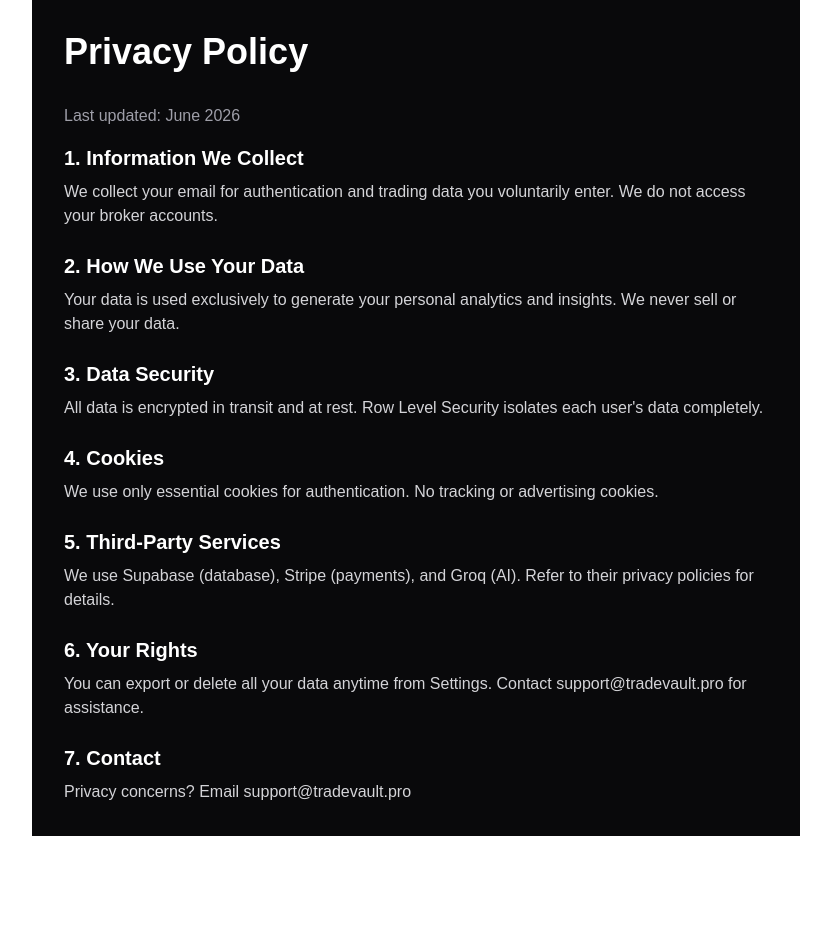
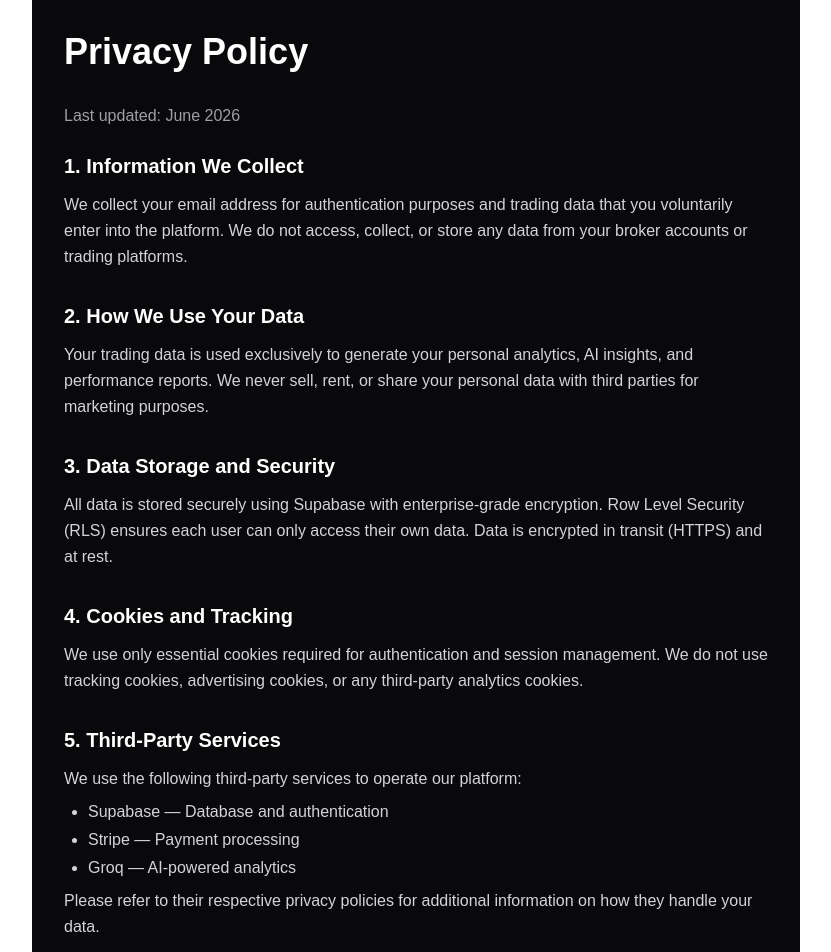
Before and after one commit to keeran30/Tradingjournal, a Next.js app: page /Privacy in a window 1280 px wide. Shown: the top 952 px of the page, without its empty margins (224-1055 px from the left). Before the commit the page ends 836 px from the top, so only its background shows below. Built offline with nearby package versions, Linux system fonts and the light colour scheme.

Commit message:
Fix privacy page and AI coach missing fields error

```diff
--- a/app/Privacy/page.tsx
+++ b/app/Privacy/page.tsx
@@ -2,35 +2,72 @@ export default function PrivacyPage() {
   return (
     <main className="min-h-screen bg-zinc-950 text-white p-8 max-w-3xl mx-auto">
       <h1 className="text-4xl font-bold mb-8">Privacy Policy</h1>
-      <p className="text-zinc-400 mb-4">Last updated: June 2026</p>
-      <div className="space-y-6 text-zinc-300">
+      <p className="text-zinc-400 mb-6">Last updated: June 2026</p>
+
+      <div className="space-y-8 text-zinc-300">
         <section>
-          <h2 className="text-xl font-bold text-white mb-2">1. Information We Collect</h2>
-          <p>We collect your email for authentication and trading data you voluntarily enter. We do not access your broker accounts.</p>
+          <h2 className="text-xl font-bold text-white mb-3">1. Information We Collect</h2>
+          <p className="leading-relaxed">
+            We collect your email address for authentication purposes and trading data that you voluntarily enter into the platform.
+            We do not access, collect, or store any data from your broker accounts or trading platforms.
+          </p>
         </section>
+
         <section>
-          <h2 className="text-xl font-bold text-white mb-2">2. How We Use Your Data</h2>
-          <p>Your data is used exclusively to generate your personal analytics and insights. We never sell or share your data.</p>
+          <h2 className="text-xl font-bold text-white mb-3">2. How We Use Your Data</h2>
+          <p className="leading-relaxed">
+            Your trading data is used exclusively to generate your personal analytics, AI insights, and performance reports.
+            We never sell, rent, or share your personal data with third parties for marketing purposes.
+          </p>
         </section>
+
         <section>
-          <h2 className="text-xl font-bold text-white mb-2">3. Data Security</h2>
-          <p>All data is encrypted in transit and at rest. Row Level Security isolates each user&apos;s data completely.</p>
+          <h2 className="text-xl font-bold text-white mb-3">3. Data Storage and Security</h2>
+          <p className="leading-relaxed">
+            All data is stored securely using Supabase with enterprise-grade encryption.
+            Row Level Security (RLS) ensures each user can only access their own data.
+            Data is encrypted in transit (HTTPS) and at rest.
+          </p>
         </section>
+
         <section>
-          <h2 className="text-xl font-bold text-white mb-2">4. Cookies</h2>
-          <p>We use only essential cookies for authentication. No tracking or advertising cookies.</p>
+          <h2 className="text-xl font-bold text-white mb-3">4. Cookies and Tracking</h2>
+          <p className="leading-relaxed">
+            We use only essential cookies required for authentication and session management.
+            We do not use tracking cookies, advertising cookies, or any third-party analytics cookies.
+          </p>
         </section>
+
         <section>
-          <h2 className="text-xl font-bold text-white mb-2">5. Third-Party Services</h2>
-          <p>We use Supabase (database), Stripe (payments), and Groq (AI). Refer to their privacy policies for details.</p>
+          <h2 className="text-xl font-bold text-white mb-3">5. Third-Party Services</h2>
+          <p className="leading-relaxed">
+            We use the following third-party services to operate our platform:
+          </p>
+          <ul className="list-disc pl-6 mt-2 space-y-1">
+            <li>Supabase — Database and authentication</li>
+            <li>Stripe — Payment processing</li>
+            <li>Groq — AI-powered analytics</li>
+          </ul>
+          <p className="mt-2 leading-relaxed">
+            Please refer to their respective privacy policies for additional information on how they handle your data.
+          </p>
         </section>
+
         <section>
-          <h2 className="text-xl font-bold text-white mb-2">6. Your Rights</h2>
-          <p>You can export or delete all your data anytime from Settings. Contact support@tradevault.pro for assistance.</p>
+          <h2 className="text-xl font-bold text-white mb-3">6. Your Rights</h2>
+          <p className="leading-relaxed">
+            You have the right to access, export, or permanently delete all your data at any time.
+            You can delete your account and all associated data from the Settings page.
+            For data export requests, contact us at support@tradevault.pro.
+          </p>
         </section>
+
         <section>
-          <h2 className="text-xl font-bold text-white mb-2">7. Contact</h2>
-          <p>Privacy concerns? Email support@tradevault.pro</p>
+          <h2 className="text-xl font-bold text-white mb-3">7. Contact Us</h2>
+          <p className="leading-relaxed">
+            If you have any questions about this Privacy Policy or how your data is handled,
+            please contact us at <a href="mailto:support@tradevault.pro" className="text-yellow-400 hover:text-yellow-300">support@tradevault.pro</a>.
+          </p>
         </section>
       </div>
     </main>
--- a/app/api/route.ts
+++ b/app/api/route.ts
@@ -1,107 +1,73 @@
-import { NextResponse } from "next/server"
+import { NextRequest, NextResponse } from "next/server"
 
-export async function GET(request: Request) {
-  const { searchParams } = new URL(request.url)
-  const userId = searchParams.get("userId")
+export async function POST(req: NextRequest) {
+  try {
+    const body = await req.json()
+    const message = body.message || body.prompt || ""
 
-  if (!userId) {
-    return NextResponse.json({ error: "No userId provided" }, { status: 400 })
-  }
-
-  const supabaseUrl = process.env.NEXT_PUBLIC_SUPABASE_URL || ""
-  const serviceKey = process.env.SUPABASE_SERVICE_ROLE_KEY || ""
-
-  try {
-    const res = await fetch(
-      `${supabaseUrl}/rest/v1/trades?select=*&user_id=eq.${userId}&order=created_at.desc`,
-      {
-        headers: {
-          "apikey": serviceKey,
-          "Authorization": `Bearer ${serviceKey}`,
-          "Content-Type": "application/json",
-        },
-      }
-    )
-
-    const trades = await res.json()
-
-    if (!Array.isArray(trades)) {
-      return NextResponse.json({ error: "Invalid response from database" }, { status: 500 })
+    if (!message || message.trim() === "") {
+      return NextResponse.json(
+        { success: false, error: "Message is required" },
+        { status: 400 }
+      )
     }
 
-    return NextResponse.json({ success: true, trades })
-  } catch (e: any) {
-    return NextResponse.json({ error: e.message }, { status: 500 })
+    const apiKey = process.env.GROQ_API_KEY
+    if (!apiKey) {
+      return NextResponse.json(
+        { success: false, error: "AI service not configured" },
+        { status: 500 }
+      )
+    }
+
+    // Rate limiting
+    const ip = req.headers.get("x-forwarded-for") || "anonymous"
+
+    const response = await fetch("https://api.groq.com/openai/v1/chat/completions", {
+      method: "POST",
+      headers: {
+        "Content-Type": "application/json",
+        "Authorization": `Bearer ${apiKey}`,
+      },
+      body: JSON.stringify({
+        model: "llama-3.3-70b-versatile",
+        messages: [
+          {
+            role: "system",
+            content: "You are a professional trading coach assistant. Provide concise, helpful insights about trading patterns, risk management, and trading psychology. Always mention that your advice is educational, not financial advice.",
+          },
+          {
+            role: "user",
+            content: message,
+          },
+        ],
+        temperature: 0.7,
+        max_tokens: 500,
+      }),
+    })
+
+    if (!response.ok) {
+      const errorText = await response.text()
+      console.error("Groq error:", response.status, errorText)
+      return NextResponse.json(
+        { success: false, error: "AI service temporarily unavailable" },
+        { status: 502 }
+      )
+    }
+
+    const data = await response.json()
+    const reply = data.choices?.[0]?.message?.content || "I couldn't process that request."
+
+    return NextResponse.json({ success: true, response: reply })
+  } catch (error: any) {
+    console.error("AI API error:", error.message)
+    return NextResponse.json(
+      { success: false, error: "Internal server error" },
+      { status: 500 }
+    )
   }
 }
 
-export async function POST(request: Request) {
-  try {
-    const body = await request.json()
-    const { userId, asset, direction, entry, closePrice, size, sizeUnit, emotion } = body
-
-    if (!userId || !asset || !entry || !closePrice || !size) {
-      return NextResponse.json({ error: "Missing required fields" }, { status: 400 })
-    }
-
-    const supabaseUrl = process.env.NEXT_PUBLIC_SUPABASE_URL || ""
-    const serviceKey = process.env.SUPABASE_SERVICE_ROLE_KEY || ""
-
-    const pnl = direction === "Buy"
-      ? (closePrice - entry) * size
-      : (entry - closePrice) * size
-
-    const res = await fetch(`${supabaseUrl}/rest/v1/trades`, {
-      method: "POST",
-      headers: {
-        "apikey": serviceKey,
-        "Authorization": `Bearer ${serviceKey}`,
-        "Content-Type": "application/json",
-        "Prefer": "return=representation",
-      },
-      body: JSON.stringify({
-        user_id: userId,
-        asset,
-        direction,
-        entry,
-        close_price: closePrice,
-        size,
-        size_unit: sizeUnit || "shares",
-        original_size: size,
-        emotion: emotion || null,
-        pnl,
-      }),
-    })
-
-    const data = await res.json()
-    return NextResponse.json({ success: true, trade: Array.isArray(data) ? data[0] : data })
-  } catch (e: any) {
-    return NextResponse.json({ error: e.message }, { status: 500 })
-  }
+export async function GET() {
+  return NextResponse.json({ success: true, message: "AI API is running" })
 }
-
-export async function DELETE(request: Request) {
-  const { searchParams } = new URL(request.url)
-  const id = searchParams.get("id")
-
-  if (!id) {
-    return NextResponse.json({ error: "No trade ID provided" }, { status: 400 })
-  }
-
-  const supabaseUrl = process.env.NEXT_PUBLIC_SUPABASE_URL || ""
-  const serviceKey = process.env.SUPABASE_SERVICE_ROLE_KEY || ""
-
-  try {
-    await fetch(`${supabaseUrl}/rest/v1/trades?id=eq.${id}`, {
-      method: "DELETE",
-      headers: {
-        "apikey": serviceKey,
-        "Authorization": `Bearer ${serviceKey}`,
-      },
-    })
-
-    return NextResponse.json({ success: true, message: "Trade deleted" })
-  } catch (e: any) {
-    return NextResponse.json({ error: e.message }, { status: 500 })
-  }
-}
```
